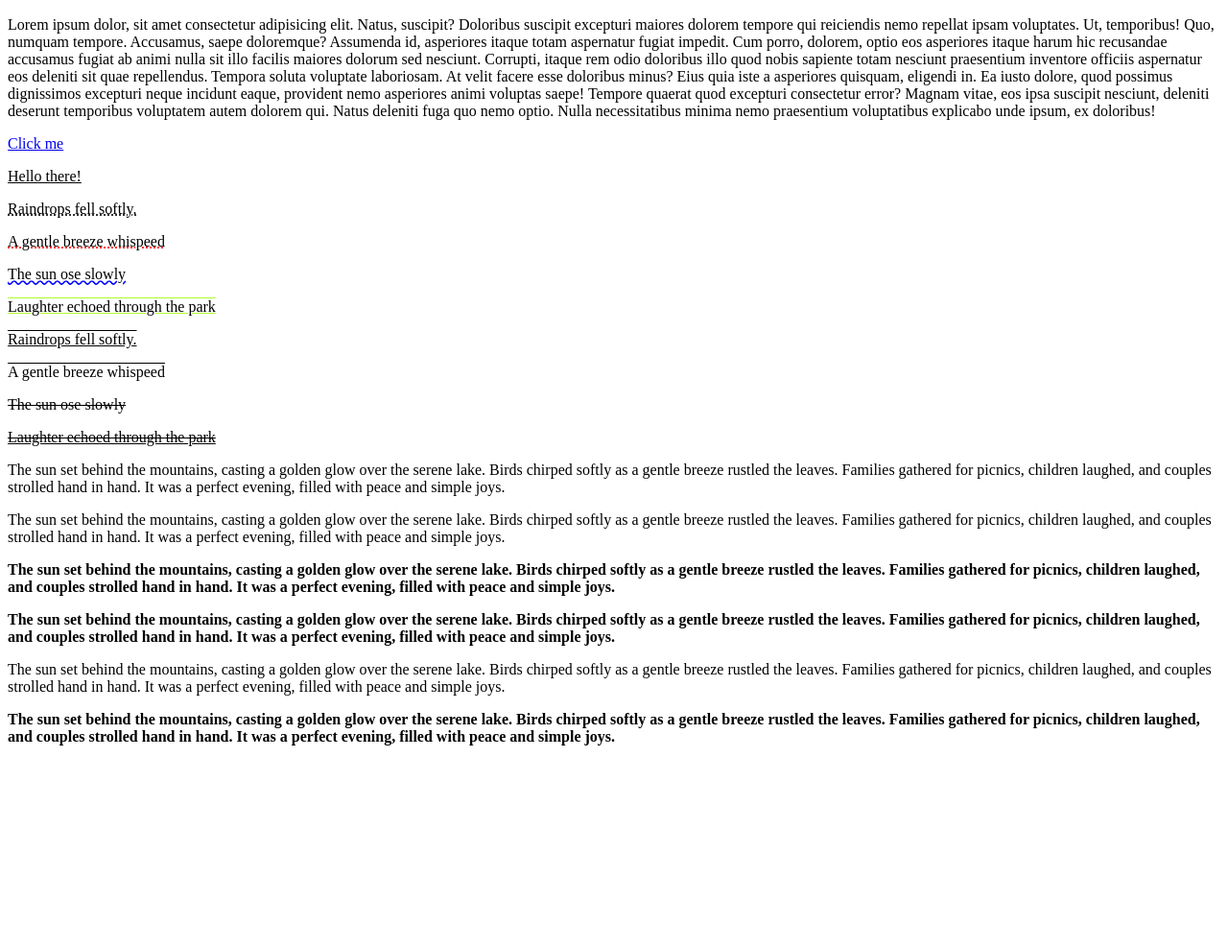
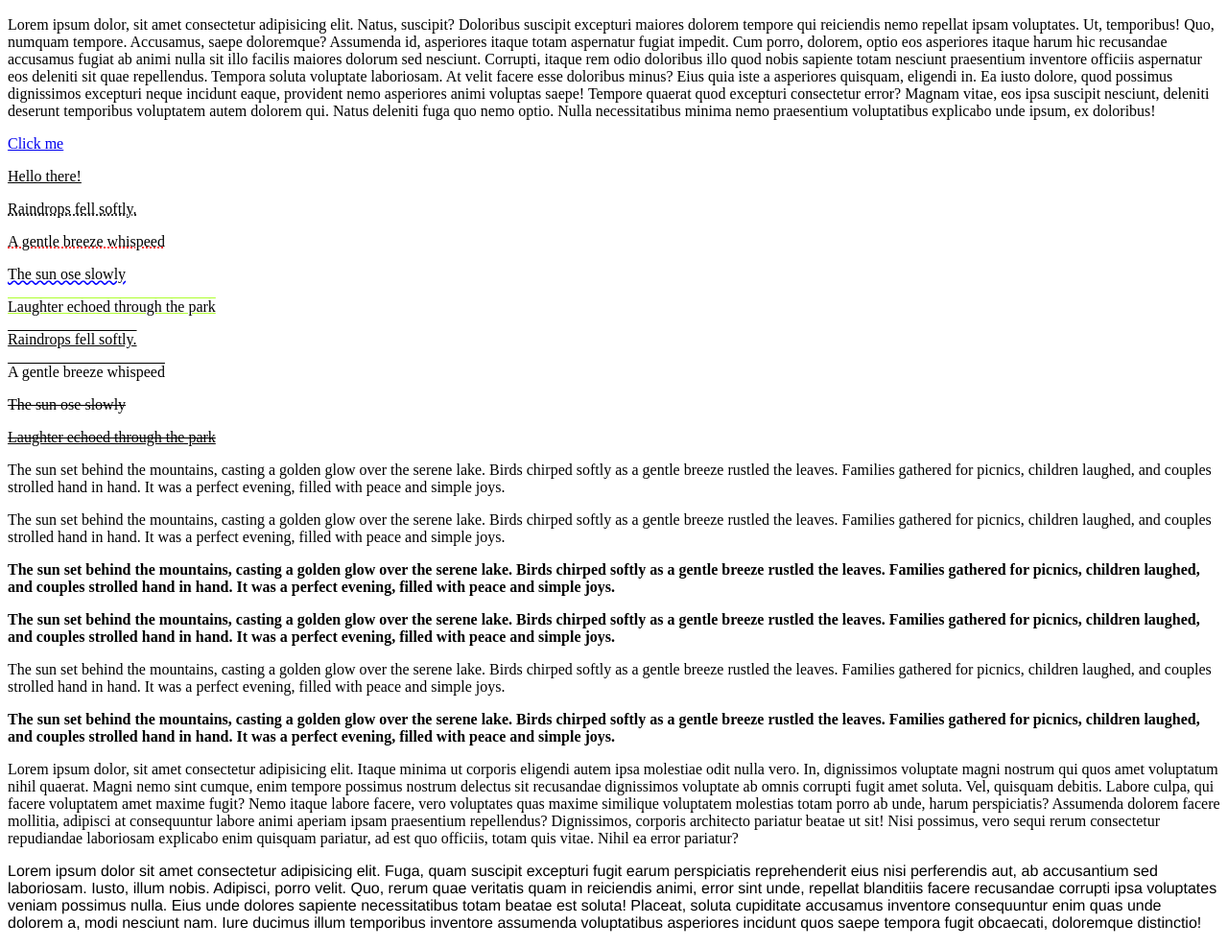
Before and after one commit to Ananya1830/Learning-CSS, a plain HTML site: page textProperty/index.html in a window 1280 px wide. Shown: the part 110-1097 px from the top of the page at 96% size. Before the commit the page ends 903 px from the top, so only its background shows below. Drawn offline with Linux system fonts and the light colour scheme.

Commit message:
Understandind text popeties.

```diff
--- a/textProperty/index.html
+++ b/textProperty/index.html
@@ -34,10 +34,16 @@
     <p class="eleven">The sun set behind the mountains, casting a golden glow over the serene lake. Birds chirped softly as a gentle breeze rustled the leaves. Families gathered for picnics, children laughed, and couples strolled hand in hand. It was a perfect evening, filled with peace and simple joys.</p>
     <p class="twelve">The sun set behind the mountains, casting a golden glow over the serene lake. Birds chirped softly as a gentle breeze rustled the leaves. Families gathered for picnics, children laughed, and couples strolled hand in hand. It was a perfect evening, filled with peace and simple joys.</p>
     <p class="thirteen">The sun set behind the mountains, casting a golden glow over the serene lake. Birds chirped softly as a gentle breeze rustled the leaves. Families gathered for picnics, children laughed, and couples strolled hand in hand. It was a perfect evening, filled with peace and simple joys.</p>
-    <p class="fouteen">The sun set behind the mountains, casting a golden glow over the serene lake. Birds chirped softly as a gentle breeze rustled the leaves. Families gathered for picnics, children laughed, and couples strolled hand in hand. It was a perfect evening, filled with peace and simple joys.
-    <p class="fifteen">The sun set behind the mountains, casting a golden glow over the serene lake. Birds chirped softly as a gentle breeze rustled the leaves. Families gathered for picnics, children laughed, and couples strolled hand in hand. It was a perfect evening, filled with peace and simple joys.
+    <p class="fouteen">The sun set behind the mountains, casting a golden glow over the serene lake. Birds chirped softly as a gentle breeze rustled the leaves. Families gathered for picnics, children laughed, and couples strolled hand in hand. It was a perfect evening, filled with peace and simple joys. </p>
+    <p class="fifteen">The sun set behind the mountains, casting a golden glow over the serene lake. Birds chirped softly as a gentle breeze rustled the leaves. Families gathered for picnics, children laughed, and couples strolled hand in hand. It was a perfect evening, filled with peace and simple joys. </p>
 
-    </p>
-    </p>
+    <p id="one">Lorem ipsum dolor, sit amet consectetur adipisicing elit. Itaque minima ut corporis eligendi autem ipsa molestiae odit nulla vero. In, dignissimos voluptate magni nostrum qui quos amet voluptatum nihil quaerat.
+    Magni nemo sint cumque, enim tempore possimus nostrum delectus sit recusandae dignissimos voluptate ab omnis corrupti fugit amet soluta. Vel, quisquam debitis. Labore culpa, qui facere voluptatem amet maxime fugit?
+    Nemo itaque labore facere, vero voluptates quas maxime similique voluptatem molestias totam porro ab unde, harum perspiciatis? Assumenda dolorem facere mollitia, adipisci at consequuntur labore animi aperiam ipsam praesentium repellendus?
+    Dignissimos, corporis architecto pariatur beatae ut sit! Nisi possimus, vero sequi rerum consectetur repudiandae laboriosam explicabo enim quisquam pariatur, ad est quo officiis, totam quis vitae. Nihil ea error pariatur?</p>
+
+    <p id="two">Lorem ipsum dolor sit amet consectetur adipisicing elit. Fuga, quam suscipit excepturi fugit earum perspiciatis reprehenderit eius nisi perferendis aut, ab accusantium sed laboriosam. Iusto, illum nobis. Adipisci, porro velit.
+    Quo, rerum quae veritatis quam in reiciendis animi, error sint unde, repellat blanditiis facere recusandae corrupti ipsa voluptates veniam possimus nulla. Eius unde dolores sapiente necessitatibus totam beatae est soluta!
+    Placeat, soluta cupiditate accusamus inventore consequuntur enim quas unde dolorem a, modi nesciunt nam. Iure ducimus illum temporibus inventore assumenda voluptatibus asperiores incidunt quos saepe tempora fugit obcaecati, doloremque distinctio!</p>
 </body>
 </html>
--- a/textProperty/style.css
+++ b/textProperty/style.css
@@ -60,11 +60,22 @@ h2 {
 .thirteen {
     font-weight: bolder;
 }
+  /* 100-900 , 100 is lighter and 900 is bolder , 100-400 lighter , afte 400 bolder */
 
-.fouteen {
+
+
+  .fouteen {
     font-weight: 300;
 }
 
 .fifteen {
     font-weight: 700;
 }
+
+#one{
+    font-family: Arial, ;
+}
+
+#two {
+    font-family: 'Franklin Gothic Medium', 'Arial Narrow', Arial, sans-serif;
+}
```
